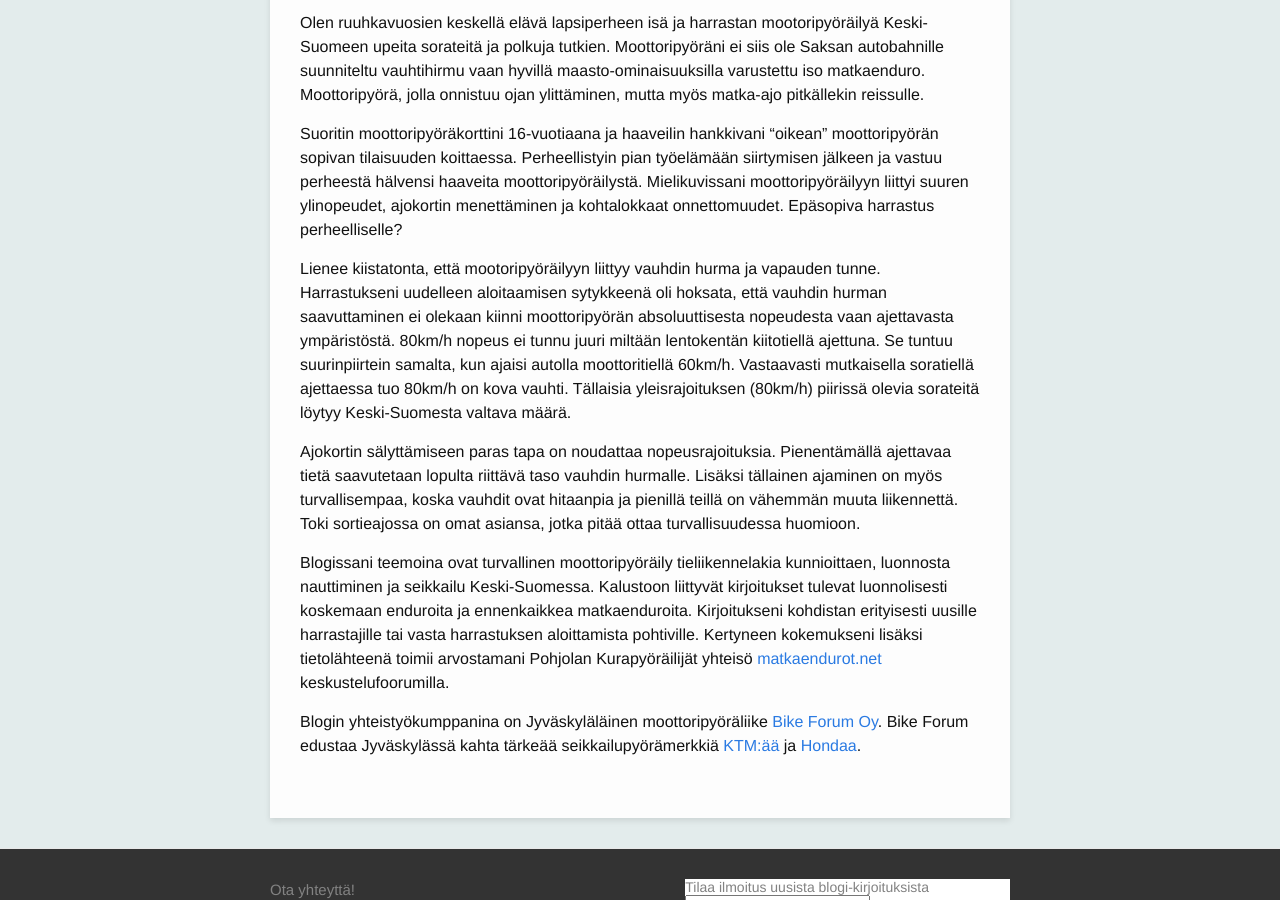
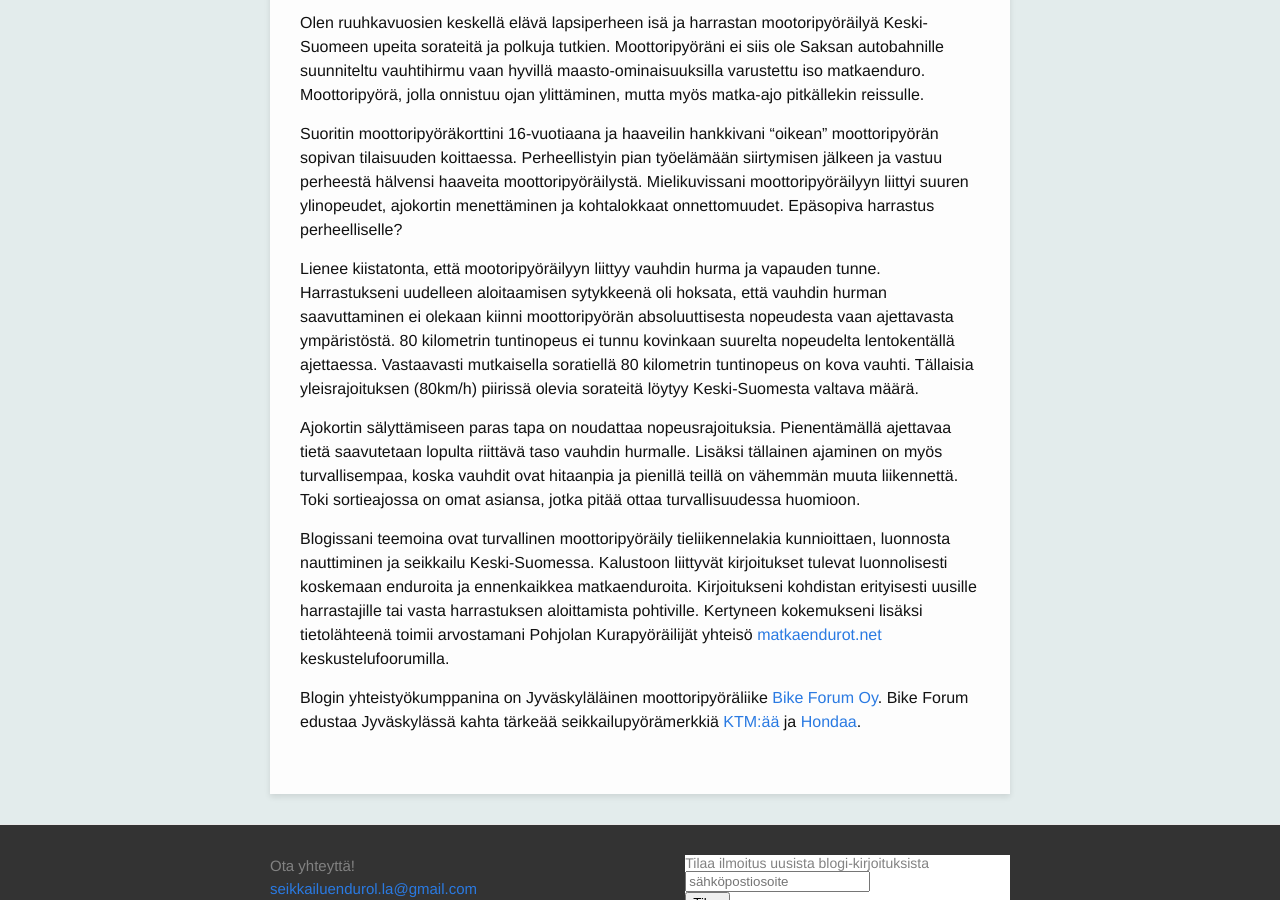
Before and after one commit to seikkailuendurolla/seikkailuendurolla.github.io, a Jekyll site: the page built from about.md, in a window 1280 px wide and 900 px high, scrolled down 896 px. Built offline with Jekyll 4.4.1, drawn with Linux system fonts in a browser that asks for light colours; some web fonts are replaced; comment, search, counter and statistics services are not loaded.

Commit message:
Parempi muotoilu vauhtia koskevaan kappaleeseen

```diff
--- a/about.md
+++ b/about.md
@@ -15,7 +15,7 @@
 
 Suoritin moottoripyöräkorttini 16-vuotiaana ja haaveilin hankkivani "oikean" moottoripyörän sopivan tilaisuuden koittaessa. Perheellistyin pian työelämään siirtymisen jälkeen ja vastuu perheestä hälvensi haaveita moottoripyöräilystä. Mielikuvissani moottoripyöräilyyn liittyi suuren ylinopeudet, ajokortin menettäminen ja kohtalokkaat onnettomuudet. Epäsopiva harrastus perheelliselle?
 
-Lienee kiistatonta, että mootoripyöräilyyn liittyy vauhdin hurma ja vapauden tunne. Harrastukseni uudelleen aloitaamisen sytykkeenä oli hoksata, että vauhdin hurman saavuttaminen ei olekaan kiinni moottoripyörän absoluuttisesta nopeudesta vaan ajettavasta ympäristöstä. 80km/h nopeus ei tunnu juuri miltään lentokentän kiitotiellä ajettuna. Se tuntuu suurinpiirtein samalta, kun ajaisi autolla moottoritiellä 60km/h. Vastaavasti mutkaisella soratiellä ajettaessa tuo 80km/h on kova vauhti. Tällaisia yleisrajoituksen (80km/h) piirissä olevia sorateitä löytyy Keski-Suomesta valtava määrä.
+Lienee kiistatonta, että mootoripyöräilyyn liittyy vauhdin hurma ja vapauden tunne. Harrastukseni uudelleen aloitaamisen sytykkeenä oli hoksata, että vauhdin hurman saavuttaminen ei olekaan kiinni moottoripyörän absoluuttisesta nopeudesta vaan ajettavasta ympäristöstä. 80 kilometrin tuntinopeus ei tunnu kovinkaan suurelta nopeudelta lentokentällä ajettaessa. Vastaavasti mutkaisella soratiellä 80 kilometrin tuntinopeus on kova vauhti. Tällaisia yleisrajoituksen (80km/h) piirissä olevia sorateitä löytyy Keski-Suomesta valtava määrä.
 
 Ajokortin sälyttämiseen paras tapa on noudattaa nopeusrajoituksia. Pienentämällä ajettavaa tietä saavutetaan lopulta riittävä taso vauhdin hurmalle. Lisäksi tällainen ajaminen on myös turvallisempaa, koska vauhdit ovat hitaanpia ja pienillä teillä on vähemmän muuta liikennettä. Toki sortieajossa on omat asiansa, jotka pitää ottaa turvallisuudessa huomioon.
 
```
